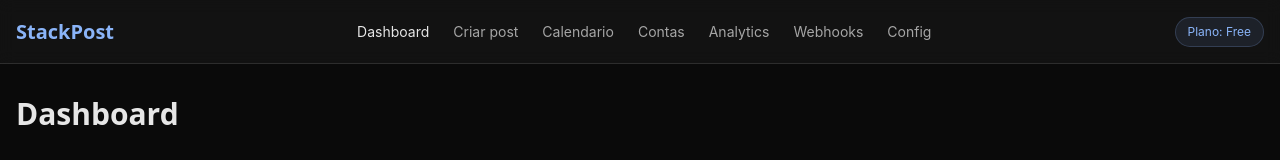
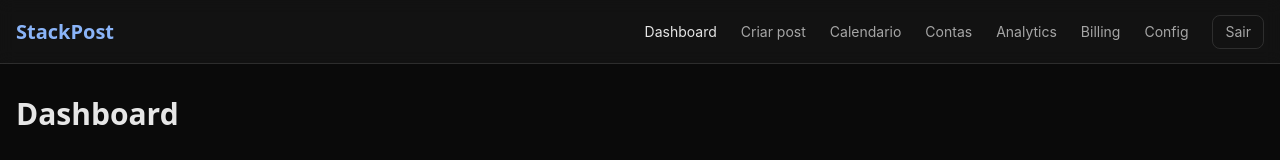
Before and after one commit to lfelipef1dev-jpg/stackpost, a Next.js app in the folder apps/web/: page /dashboard in a window 1280 px wide. Shown: the top 160 px of the page. Built offline with nearby package versions, Linux system fonts and the light colour scheme; no server answers; sample sign-in values are in the browser's storage.

Commit message:
Add logout, use shared Header, integrate plans checkout, official icons in accounts

```diff
--- a/apps/web/src/app/accounts/page.tsx
+++ b/apps/web/src/app/accounts/page.tsx
@@ -2,6 +2,8 @@
 
 import { useEffect, useState } from 'react';
 import { PLATFORMS } from '@/lib/platforms';
+import { PlatformIcon } from '@/components/PlatformIcon';
+import Header from '@/components/Header';
 import { RefreshCw, Trash2, AlertCircle, CheckCircle2, Clock, Loader2, Zap } from 'lucide-react';
 
 const OAUTH_ROUTES: Record<string, string> = {
@@ -83,19 +85,7 @@ export default function AccountsPage() {
 
   return (
     <div className="min-h-screen bg-brand-bg">
-      <header className="h-16 border-b border-brand-border bg-brand-surface/50 backdrop-blur sticky top-0 z-20">
-        <div className="max-w-7xl mx-auto h-full px-4 flex items-center justify-between">
-          <div className="font-display font-bold text-xl text-brand-accent">StackPost</div>
-          <nav className="hidden md:flex gap-6 text-sm text-brand-text-secondary">
-            <a href="/dashboard" className="hover:text-brand-text">Dashboard</a>
-            <a href="/composer" className="hover:text-brand-text">Criar post</a>
-            <a href="/calendar" className="hover:text-brand-text">Calendario</a>
-            <a href="/accounts" className="text-brand-text">Contas</a>
-            <a href="/analytics" className="hover:text-brand-text">Analytics</a>
-            <a href="/settings" className="hover:text-brand-text">Config</a>
-          </nav>
-        </div>
-      </header>
+      <Header activeHref="/accounts" />
 
       <main className="max-w-7xl mx-auto px-4 py-8">
         <h1 className="text-3xl font-bold mb-8">Contas conectadas</h1>
@@ -118,7 +108,7 @@ export default function AccountsPage() {
                         : 'bg-brand-elevated/50 border-brand-border/50'
                     }`}
                   >
-                    <div className="w-3 h-3 rounded-full mx-auto mb-2" style={{ backgroundColor: p.color }} />
+                    <div className="mx-auto mb-2"><PlatformIcon id={p.id} size={24} color={p.color} /></div>
                     <div className="text-sm font-medium">{p.name}</div>
                     {isConnected ? (
                       <div className="text-[10px] text-success mt-1">Conectado</div>
@@ -147,7 +137,7 @@ export default function AccountsPage() {
                 <div key={acc.id} className="p-4 rounded-xl bg-brand-surface border border-brand-border">
                   <div className="flex items-center justify-between mb-3">
                     <div className="flex items-center gap-3">
-                      <div className="w-3 h-3 rounded-full" style={{ backgroundColor: PLATFORMS.find((p) => p.id === acc.platform)?.color || '#888' }} />
+                      <PlatformIcon id={acc.platform} size={20} color={PLATFORMS.find((p) => p.id === acc.platform)?.color || '#888'} />
                       <div>
                         <div className="font-semibold capitalize">{acc.platform}</div>
                         <div className="text-sm text-brand-text-secondary">{acc.username}</div>
--- a/apps/web/src/app/dashboard/page.tsx
+++ b/apps/web/src/app/dashboard/page.tsx
@@ -3,6 +3,7 @@
 import { useEffect, useState } from 'react';
 import { useRouter } from 'next/navigation';
 import PlanModal from '@/components/PlanModal';
+import Header from '@/components/Header';
 
 export default function DashboardPage() {
   const [posts, setPosts] = useState<any[]>([]);
@@ -39,26 +40,7 @@ export default function DashboardPage() {
 
   return (
     <div className="min-h-screen">
-      <header className="h-16 border-b border-brand-border bg-brand-surface/50 backdrop-blur sticky top-0 z-20">
-        <div className="max-w-7xl mx-auto h-full px-4 flex items-center justify-between">
-          <div className="font-display font-bold text-xl text-brand-accent">StackPost</div>
-          <nav className="hidden md:flex gap-6 text-sm text-brand-text-secondary">
-            <a href="/dashboard" className="text-brand-text">Dashboard</a>
-            <a href="/composer" className="hover:text-brand-text">Criar post</a>
-            <a href="/calendar" className="hover:text-brand-text">Calendario</a>
-            <a href="/accounts" className="hover:text-brand-text">Contas</a>
-            <a href="/analytics" className="hover:text-brand-text">Analytics</a>
-            <a href="/webhooks" className="hover:text-brand-text">Webhooks</a>
-            <a href="/settings" className="hover:text-brand-text">Config</a>
-          </nav>
-          <button
-            onClick={() => setShowPlanModal(true)}
-            className="px-3 py-1.5 text-xs rounded-full bg-brand-accent/10 text-brand-accent border border-brand-accent/20 hover:bg-brand-accent/20 transition"
-          >
-            Plano: {planLabels[currentPlan]}
-          </button>
-        </div>
-      </header>
+      <Header activeHref="/dashboard" />
 
       <main className="max-w-7xl mx-auto px-4 py-8">
         <h1 className="text-3xl font-bold mb-8">Dashboard</h1>
--- a/apps/web/src/app/plans/page.tsx
+++ b/apps/web/src/app/plans/page.tsx
@@ -1,6 +1,7 @@
 'use client';
 
 import { useState } from 'react';
+import { useRouter } from 'next/navigation';
 import { Check, X, Zap, Crown, Building2, Star, ChevronRight, Sparkles } from 'lucide-react';
 import Link from 'next/link';
 
@@ -176,8 +177,38 @@ const faqs = [
 ];
 
 export default function PlansPage() {
+  const router = useRouter();
   const [yearly, setYearly] = useState(false);
   const [selectedPlan, setSelectedPlan] = useState<Plan | null>(null);
+  const [loading, setLoading] = useState(false);
+
+  async function startCheckout(plan: Plan) {
+    if (plan.id === 'free') {
+      router.push('/register');
+      return;
+    }
+    const token = localStorage.getItem('token');
+    if (!token) {
+      router.push('/login?redirect=plans');
+      return;
+    }
+    setLoading(true);
+    try {
+      const res = await fetch('/api/pagamentos/checkout', {
+        method: 'POST',
+        headers: { 'Content-Type': 'application/json', Authorization: `Bearer ${token}` },
+        body: JSON.stringify({ plano: plan.id }),
+      });
+      const data = await res.json();
+      if (res.ok && data.init_point) {
+        window.location.href = data.init_point;
+      } else {
+        alert(data.error || 'Erro ao iniciar pagamento');
+      }
+    } finally {
+      setLoading(false);
+    }
+  }
 
   function formatPrice(plan: Plan) {
     if (plan.monthlyPrice === null) return 'Custom';
@@ -267,14 +298,15 @@ export default function PlansPage() {
               </div>
 
               <button
-                onClick={() => setSelectedPlan(plan)}
+                onClick={() => startCheckout(plan)}
+                disabled={loading}
                 className={`w-full mb-6 px-4 py-3 rounded-xl font-semibold text-sm transition flex items-center justify-center gap-2 ${
                   plan.popular
                     ? 'bg-brand-accent text-brand-bg hover:bg-brand-accent-hover'
                     : 'bg-brand-elevated border border-brand-border text-brand-text hover:bg-brand-border'
                 }`}
               >
-                {plan.cta}
+                {plan.id === 'free' ? 'Comecar gratis' : 'Escolher plano'}
                 <ChevronRight className="w-4 h-4" />
               </button>
 
@@ -418,16 +450,17 @@ export default function PlansPage() {
               >
                 Fechar
               </button>
-              <Link
-                href={selectedPlan.ctaHref}
-                className={`flex-1 text-center px-4 py-3 rounded-xl font-semibold transition ${
+              <button
+                onClick={() => startCheckout(selectedPlan)}
+                disabled={loading}
+                className={`flex-1 px-4 py-3 rounded-xl font-semibold transition ${
                   selectedPlan.popular
                     ? 'bg-brand-accent text-brand-bg hover:bg-brand-accent-hover'
                     : 'bg-brand-elevated border border-brand-border text-brand-text hover:bg-brand-border'
                 }`}
               >
-                {selectedPlan.cta}
-              </Link>
+                {selectedPlan.id === 'free' ? 'Comecar gratis' : 'Pagar com Mercado Pago'}
+              </button>
             </div>
           </div>
         </div>
--- a/apps/web/src/components/Header.tsx
+++ b/apps/web/src/components/Header.tsx
@@ -1,18 +1,47 @@
 'use client';
 
-export default function Header() {
+import { useRouter } from 'next/navigation';
+
+const nav = [
+  { href: '/dashboard', label: 'Dashboard' },
+  { href: '/composer', label: 'Criar post' },
+  { href: '/calendar', label: 'Calendario' },
+  { href: '/accounts', label: 'Contas' },
+  { href: '/analytics', label: 'Analytics' },
+  { href: '/billing', label: 'Billing' },
+  { href: '/settings', label: 'Config' },
+];
+
+export default function Header({ activeHref }: { activeHref?: string }) {
+  const router = useRouter();
+
+  function logout() {
+    if (typeof window !== 'undefined') {
+      localStorage.removeItem('token');
+      window.location.href = '/login';
+    }
+  }
+
   return (
     <header className="h-16 border-b border-brand-border bg-brand-surface/50 backdrop-blur sticky top-0 z-20">
       <div className="max-w-7xl mx-auto h-full px-4 flex items-center justify-between">
-        <div className="font-display font-bold text-xl text-brand-accent">StackPost</div>
-        <nav className="hidden md:flex gap-6 text-sm text-brand-text-secondary">
-          <a href="/dashboard" className="hover:text-brand-text">Dashboard</a>
-          <a href="/composer" className="hover:text-brand-text">Criar post</a>
-          <a href="/calendar" className="hover:text-brand-text">Calendario</a>
-          <a href="/accounts" className="hover:text-brand-text">Contas</a>
-          <a href="/analytics" className="hover:text-brand-text">Analytics</a>
-          <a href="/webhooks" className="hover:text-brand-text">Webhooks</a>
-          <a href="/settings" className="hover:text-brand-text">Config</a>
+        <a href="/dashboard" className="font-display font-bold text-xl text-brand-accent">StackPost</a>
+        <nav className="hidden md:flex gap-6 text-sm text-brand-text-secondary items-center">
+          {nav.map((item) => (
+            <a
+              key={item.href}
+              href={item.href}
+              className={item.href === activeHref ? 'text-brand-text' : 'hover:text-brand-text'}
+            >
+              {item.label}
+            </a>
+          ))}
+          <button
+            onClick={logout}
+            className="px-3 py-1.5 rounded-lg border border-brand-border text-brand-text-secondary hover:text-brand-text hover:bg-brand-elevated transition"
+          >
+            Sair
+          </button>
         </nav>
       </div>
     </header>
```
